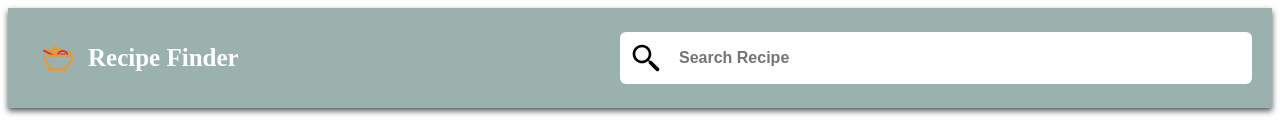
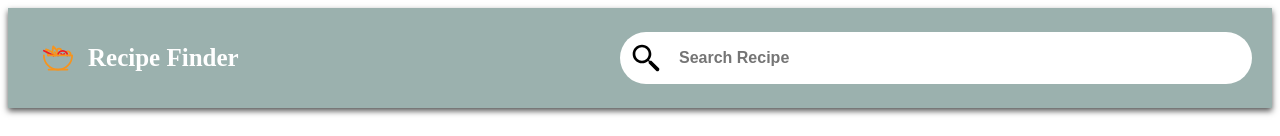
Before and after one commit to aditya11raj/Recipe-Finder, a React (Create React App) app: page / in a window 1280 px wide. Shown: the top 136 px of the page. Built offline with nearby package versions, Linux system fonts and the light colour scheme.

Commit message:
made minor changes to css

```diff
--- a/src/components/headerComponent.js
+++ b/src/components/headerComponent.js
@@ -30,7 +30,7 @@ const SearchComponent=styled.div`
   flex-direction: row;
   background-color:white;
   padding:10px;
-  border-radius:6px;
+  border-radius:50px;
   width:50%;
 `;
 const SearchIcon= styled.img`
@@ -41,7 +41,8 @@ height:32px;
 const SearchInput=styled.input`
  border:none;
  outline:none;
- margin-left: 15px;
+ width:auto;
+ margin-left:15px;
  font-size:16px;
  font-weight:bold;
 `;
```
